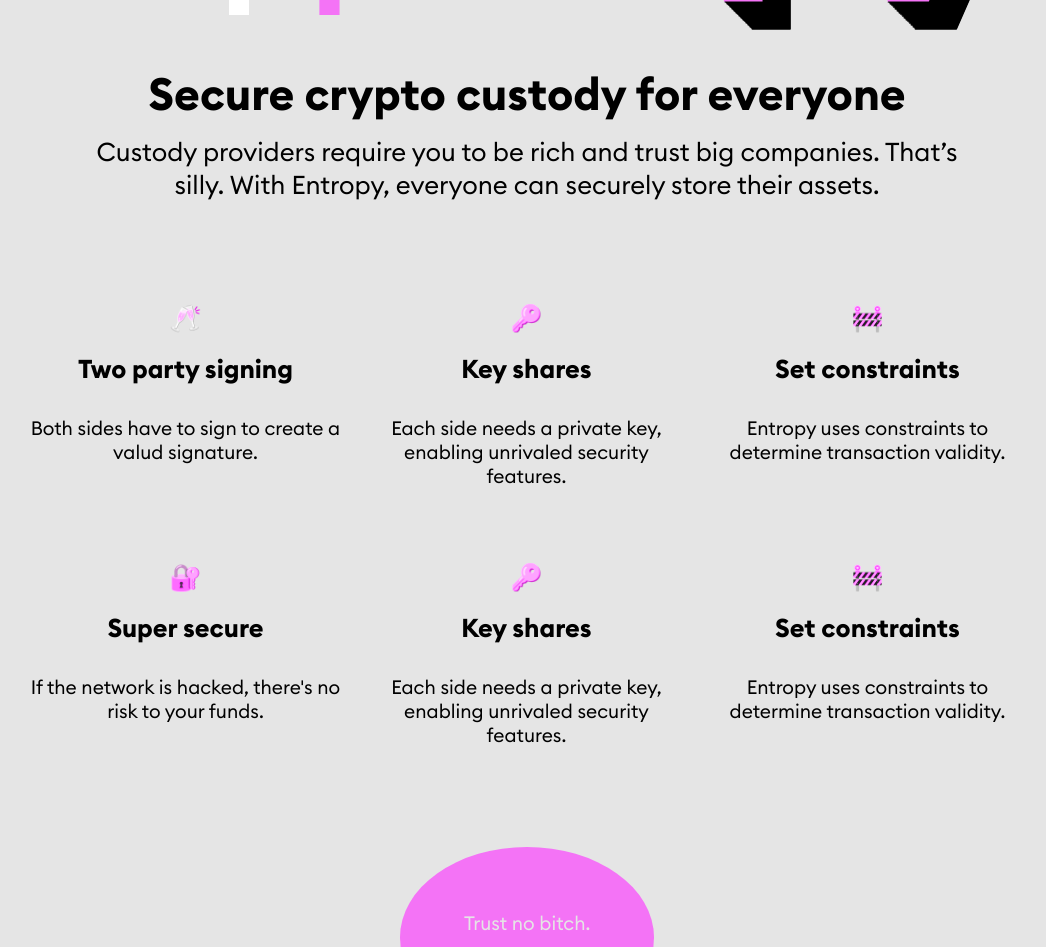
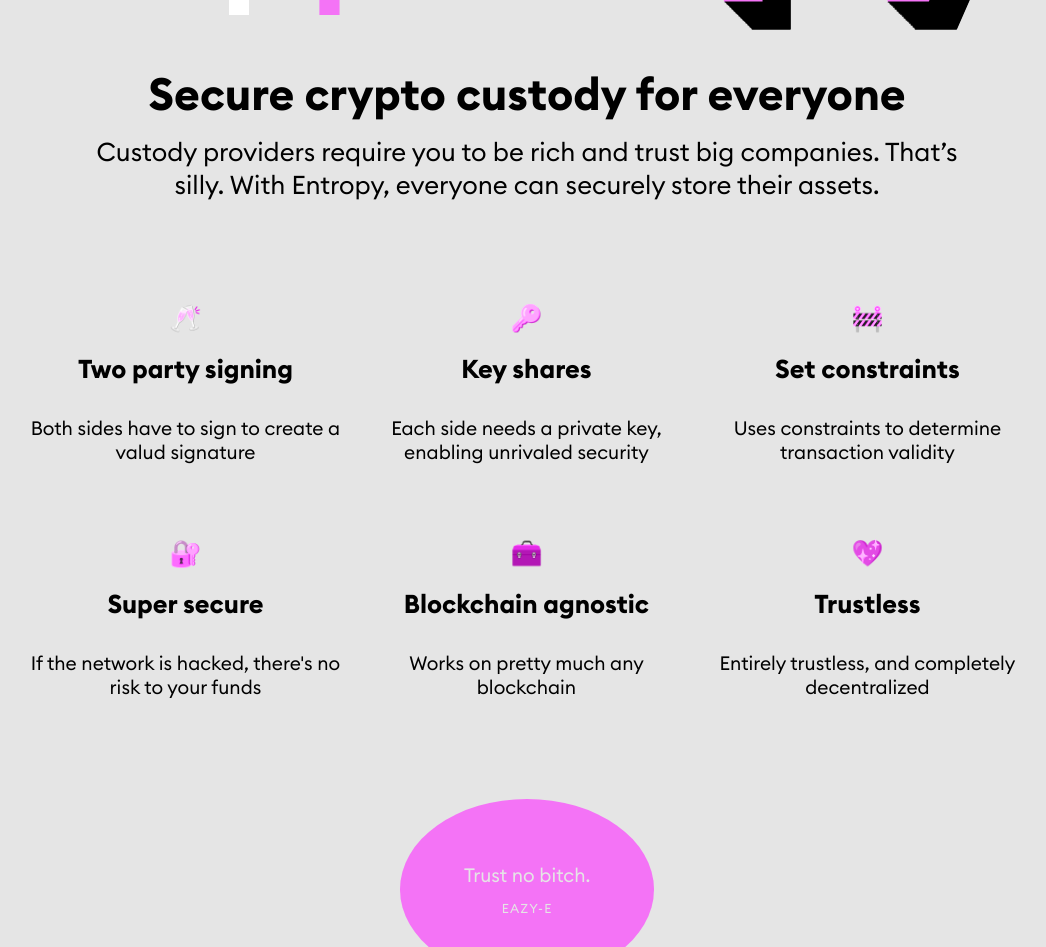
Before and after one commit to brandonhaslegs/entropy, a plain HTML site: page index.html in a window 1280 px wide. Shown: the part 287-1234 px from the top of the page, without its empty margins (113-1159 px from the left). Drawn offline with Linux system fonts and the light colour scheme.

Commit message:
add the rest of the feature text
Signed-off-by: Brandon Oxendine <brandon.oxendine@gmail.com>

```diff
--- a/index.html
+++ b/index.html
@@ -18,7 +18,7 @@
                     <div class="color-block"></div>
                 </h3>
                 <h3>Two party signing</h3>
-                <p>Both sides have to sign to create a valud signature.</p>
+                <p>Both sides have to sign to create a valud signature</p>
             </div>
             <div class="block">
                 <h3>
@@ -26,7 +26,7 @@
                     <div class="color-block"></div>
                 </h3>
                 <h3>Key shares</h3>
-                <p>Each side needs a private key, enabling unrivaled security features.</p>
+                <p>Each side needs a private key, enabling unrivaled security</p>
             </div>
             <div class="block">
                 <h3>
@@ -34,7 +34,7 @@
                     <div class="color-block"></div>
                 </h3>
                 <h3>Set constraints</h3>
-                <p>Entropy uses constraints to determine transaction validity.</p>
+                <p>Uses constraints to determine transaction validity</p>
             </div>
             <div class="block">
                 <h3>
@@ -42,23 +42,23 @@
                     <div class="color-block"></div>
                 </h3>
                 <h3>Super secure</h3>
-                <p>If the network is hacked, there's no risk to your funds.</p>
+                <p>If the network is hacked, there's no risk to your funds</p>
             </div>
             <div class="block">
                 <h3>
-                    🔑
+                    🧰
                     <div class="color-block"></div>
                 </h3>
-                <h3>Key shares</h3>
-                <p>Each side needs a private key, enabling unrivaled security features.</p>
+                <h3>Blockchain agnostic</h3>
+                <p>Works on pretty much any blockchain</p>
             </div>
             <div class="block">
                 <h3>
-                    🚧
+                    💖
                     <div class="color-block"></div>
                 </h3>
-                <h3>Set constraints</h3>
-                <p>Entropy uses constraints to determine transaction validity.</p>
+                <h3>Trustless</h3>
+                <p>Entirely trustless, and completely decentralized</p>
             </div>
         </div><!-- closes container -->
         <div class="rotating-quote">
```
